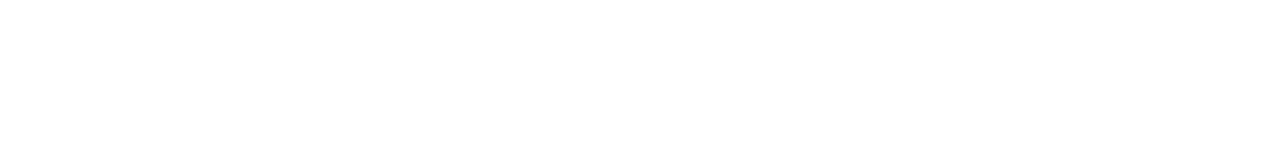
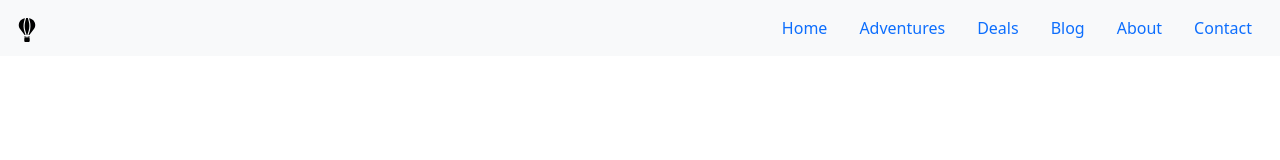
Before and after one commit to bajp0004/dsn1713-skyhighadventures, a plain HTML site: page index.html in a window 1280 px wide. Drawn offline with nearby package versions, Linux system fonts and the light colour scheme; files that its build step writes are made by us from their sources.

Commit message:
Add nav, logo, and links

```diff
--- a/index.html
+++ b/index.html
@@ -8,7 +8,35 @@
   <link href="https://cdn.jsdelivr.net/npm/bootstrap@5.3.8/dist/css/bootstrap.min.css" rel="stylesheet" integrity="sha384-sRIl4kxILFvY47J16cr9ZwB07vP4J8+LH7qKQnuqkuIAvNWLzeN8tE5YBujZqJLB" crossorigin="anonymous">
 </head>
 <body>
-
+  <header>
+    <nav class="navbar bg-body-tertiary">
+      <div class="container-fluid">
+        <a class="navbar-brand " href="#">
+          <img src="images/hot-air-balloon-svgrepo-com.svg" alt="SkyHigh Logo" width="30" height="24">
+        </a>
+        <ul class="nav">
+          <li class="nav-item">
+            <a class="nav-link" href="#">Home</a>
+          </li>
+          <li class="nav-item">
+            <a class="nav-link" href="#">Adventures</a>
+          </li>
+          <li class="nav-item">
+            <a class="nav-link" href="#">Deals</a>
+          </li>
+          <li class="nav-item">
+            <a class="nav-link" href="#">Blog</a>
+          </li>
+          <li class="nav-item">
+            <a class="nav-link" href="#">About</a>
+          </li>
+          <li class="nav-item">
+            <a class="nav-link" href="#">Contact</a>
+          </li>
+        </ul>
+      </div>
+    </nav>
+  </header>
   <script src="https://cdn.jsdelivr.net/npm/bootstrap@5.3.8/dist/js/bootstrap.bundle.min.js" integrity="sha384-FKyoEForCGlyvwx9Hj09JcYn3nv7wiPVlz7YYwJrWVcXK/BmnVDxM+D2scQbITxI" crossorigin="anonymous"></script>
 </body>
 </html>
```
Also changed, not shown: images/hot-air-balloon-svgrepo-com.svg (added), 1 other file.
